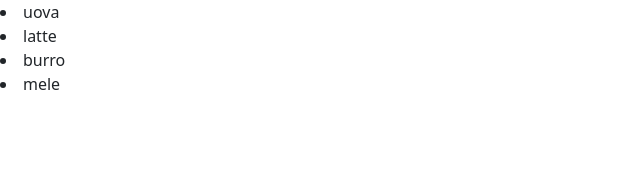
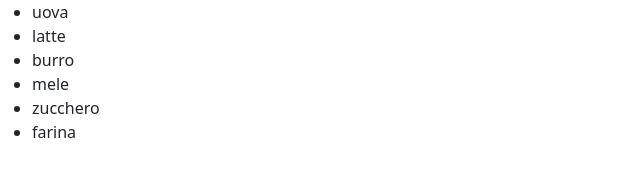
Before and after one commit to Sebastian-ivaniczki/js-lista-spesa, a plain HTML site: page index.html in a window 1280 px wide. Shown: the whole page, without its empty margins (0-640 px from the left). Drawn offline with nearby package versions, Linux system fonts and the light colour scheme.

Commit message:
fix html

```diff
--- a/index.html
+++ b/index.html
@@ -16,6 +16,6 @@
     <title>Document</title>
 </head>
 <body>
-    <div id="target"></div>
+    <ul id="target"></ul>
 </body>
 </html>
--- a/js/script.js
+++ b/js/script.js
@@ -8,7 +8,7 @@ con un ciclo while.  (anche brutalmente, basta che si vedano)
 
 const target = document.getElementById('target');
 //creo un aray per gli elementi della speas
-const shopingList = ['uova', 'latte', 'burro', 'mele'];
+const shopingList = ['uova', 'latte', 'burro', 'mele' ,'zucchero', 'farina'];
 //prendo la lunghezza del arai
 const elementNumber = shopingList.length
 
```
